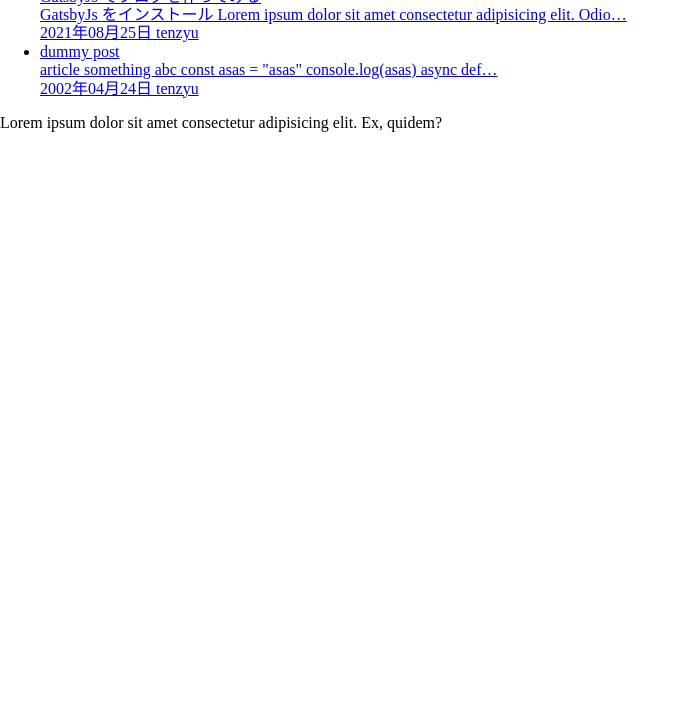
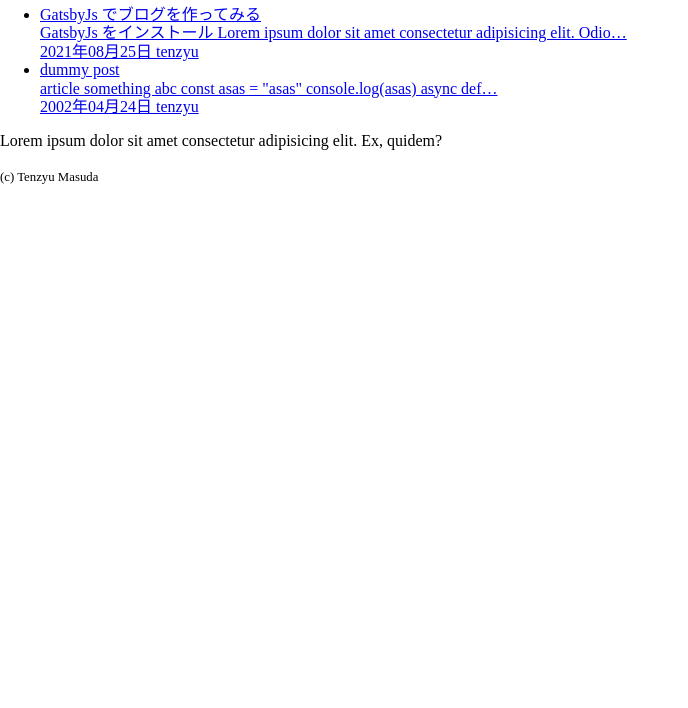
Before and after one commit to shiina-family/blog, a Gatsby site: page / in a window 1280 px wide. Shown: the part 92-800 px from the top of the page, without its empty margins (0-688 px from the left). Built offline with nearby package versions, Linux system fonts and the light colour scheme; Gatsby itself is replaced by a stand-in of ours; some packages are replaced by stand-ins of ours.

Commit message:
use layout

```diff
--- a/src/pages/index.tsx
+++ b/src/pages/index.tsx
@@ -1,11 +1,15 @@
 import * as React from "react";
-import ArticleList  from "../components/article-list"
+import ArticleList from "../components/article-list"
+import Layout from "../layouts/single";
+
 const IndexPage = () => {
   return (
-    <main>
+    <Layout>
+      <main>
         <ArticleList></ArticleList>
         <p>Lorem ipsum dolor sit amet consectetur adipisicing elit. Ex, quidem?</p>
-    </main>
+      </main>
+    </Layout>
   )
 }
 
```
Also changed, not shown: src/pages/404.tsx (+3 -4 lines).
